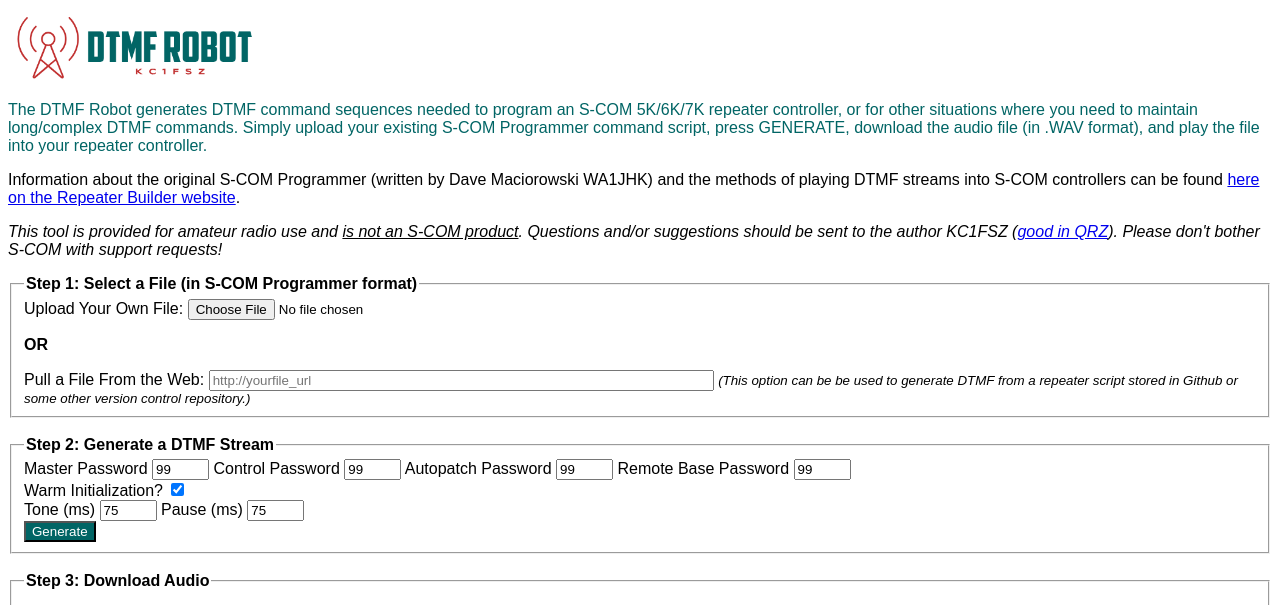
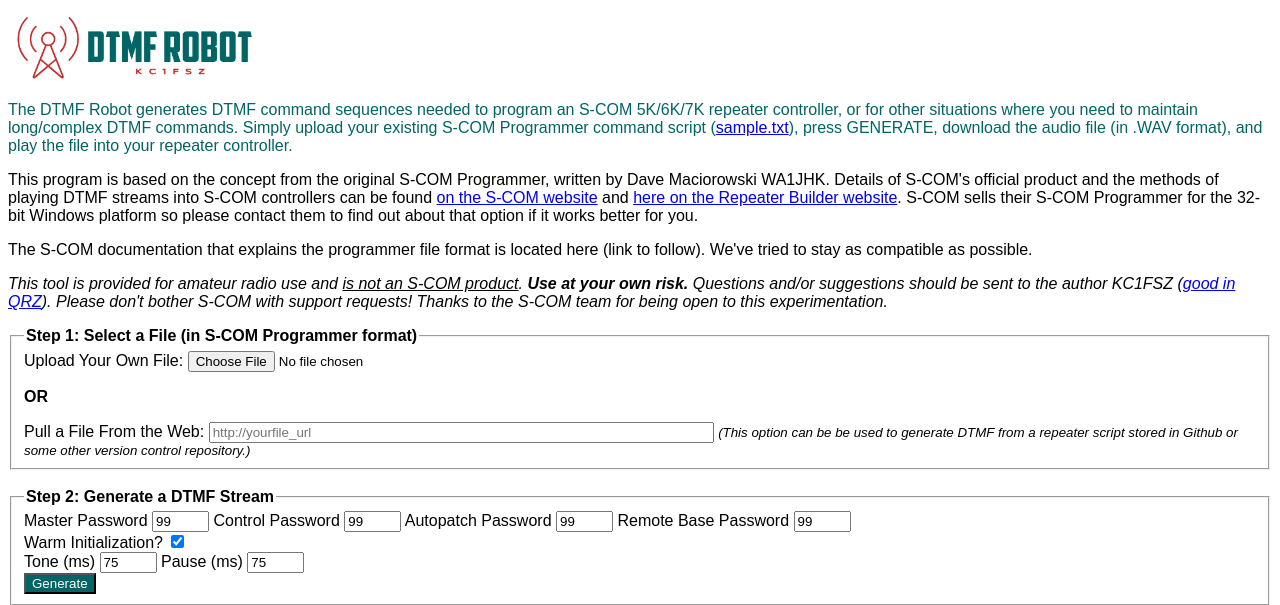
Before and after one commit to brucemack/dmtwft, a FastAPI app: page /robot in a window 1280 px wide. Shown: the top 605 px of the page. Run offline with FastAPI, Linux system fonts and the light colour scheme.

Commit message:
Improved home page, added silence at start of DTMF sequence

```diff
--- a/utils/DTMF.py
+++ b/utils/DTMF.py
@@ -55,6 +55,9 @@
 
 def gen_dtmf_seq(buttons, sample_freq, tone_dur_seconds, gap_dur_seconds, mag):
     result = []
+    # Add a leading silence
+    result = result + gen_silence(sample_freq, 2)
+    # Add each DTMF button
     for button in buttons:
         # Tone
         result = result + gen_dtmf(button, sample_freq, tone_dur_seconds, mag)
--- a/www/templates/index.html
+++ b/www/templates/index.html
@@ -31,17 +31,26 @@
         <p class="intro">
 The DTMF Robot generates DTMF command sequences needed to program an S-COM 5K/6K/7K repeater controller,
 or for other situations where you need to maintain long/complex DTMF commands. Simply upload
-your existing S-COM Programmer command script, press GENERATE, download the audio file (in .WAV format), and play the file into your
+your existing S-COM Programmer command script (<a href="http://www.scomcontrollers.com/downloads/sample.txt">sample.txt</a>),
+press GENERATE, download the audio file (in .WAV format), and play the file into your
 repeater controller.
         </p>
         <p>
-Information about the original S-COM Programmer (written by Dave Maciorowski WA1JHK) and the methods of playing DTMF streams
-into S-COM controllers can be found <a href="https://www.repeater-builder.com/scom/controller-direct-programming.html">here on the Repeater Builder website</a>.
+This program is based on the concept from the original S-COM Programmer, written by Dave Maciorowski WA1JHK.  Details of
+S-COM's official product and the methods of playing DTMF streams
+into S-COM controllers can be found <a href="http://scomcontrollers.com/">on the S-COM website</a> and
+<a href="https://www.repeater-builder.com/scom/controller-direct-programming.html">here on the Repeater Builder website</a>.
+S-COM sells their S-COM Programmer for the 32-bit Windows platform so please contact them to find out about that
+option if it works better for you.
+        </p>
+        <p>
+The S-COM documentation that explains the programmer file format is located here (link to follow). We've
+tried to stay as compatible as possible.
         </p>
         <p class="disclaimer">
-This tool is provided for amateur radio use and <u>is not an S-COM product</u>.  Questions and/or
+This tool is provided for amateur radio use and <u>is not an S-COM product</u>. <b>Use at your own risk.</b> Questions and/or
 suggestions should be sent to the author KC1FSZ (<a href="https://www.qrz.com/db/kc1fsz">good in QRZ</a>).  Please don't bother
-S-COM with support requests!</p>
+S-COM with support requests!  Thanks to the S-COM team for being open to this experimentation.</p>
         <fieldset>
             <legend>Step 1: Select a File (in S-COM Programmer format)</legend>
             <form id="form_1a" method="post" action="robot-form-1a" enctype="multipart/form-data">
```
